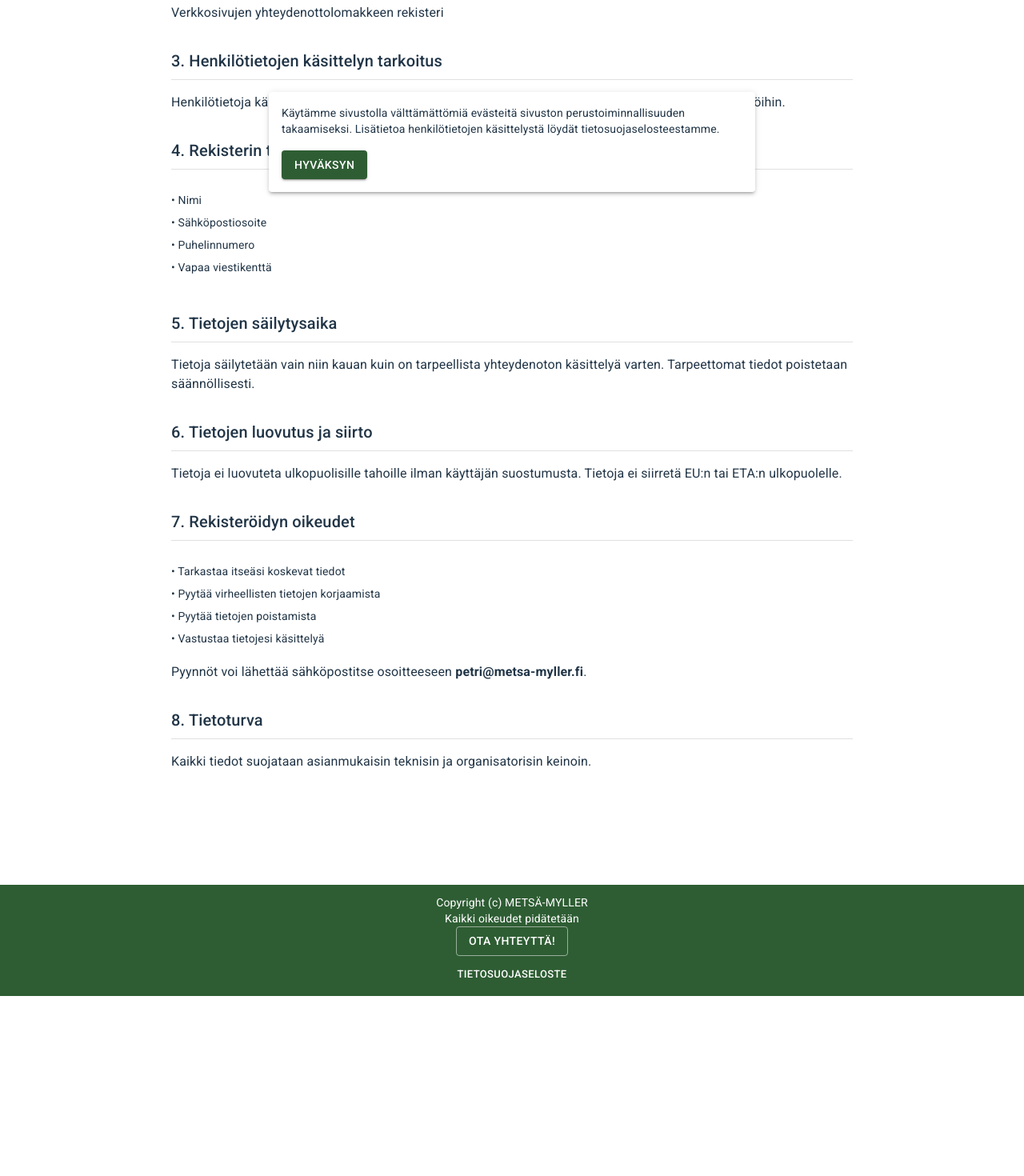
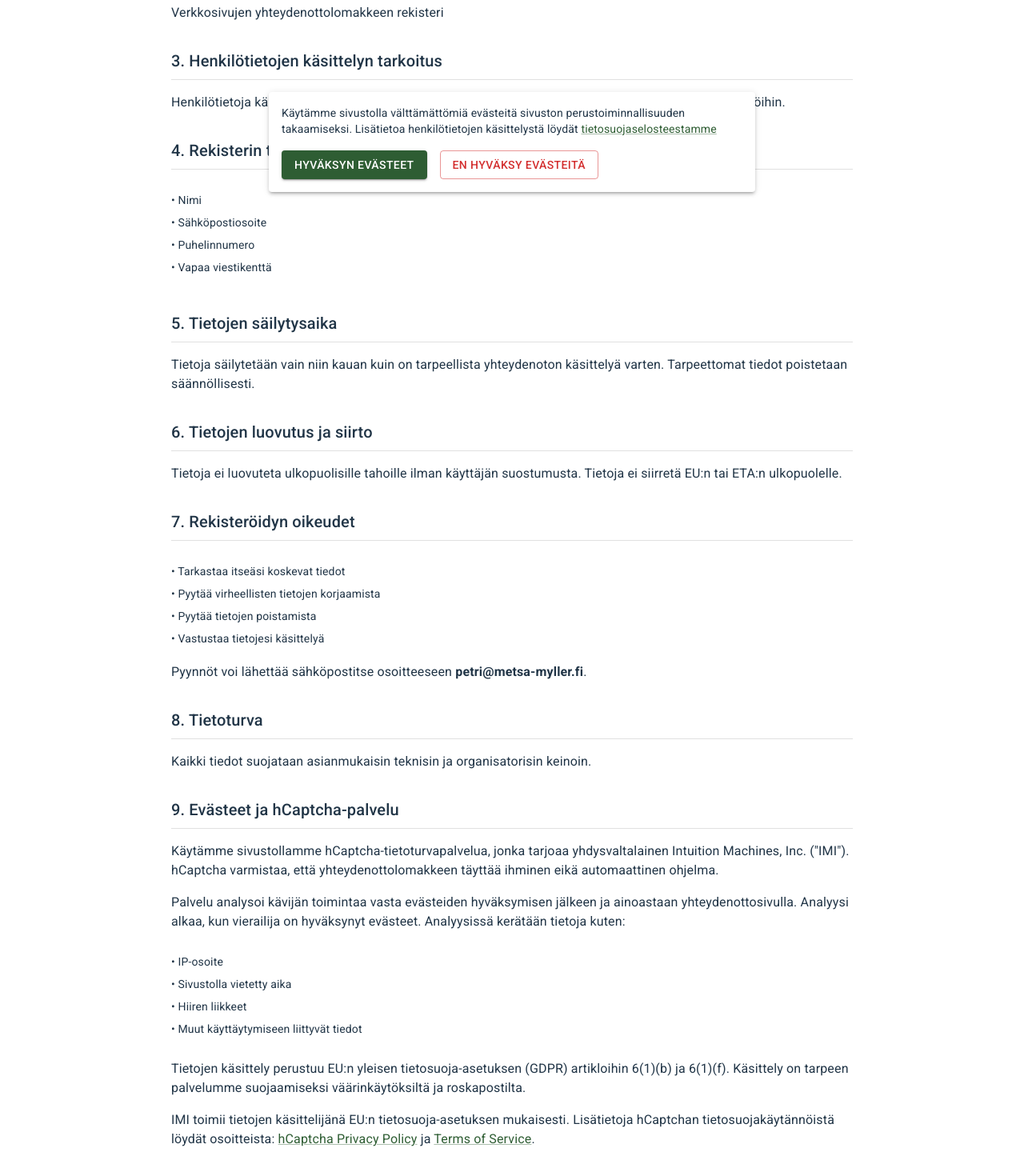
Before and after one commit to roopemyller/metsa-myller-websource, a React (Vite) app: page /tietosuoja in a window 1280 px wide. Shown: the part 520-1990 px from the top of the page at 80% size. Before the commit the page ends 1765 px from the top, so only its background shows below. Built offline with nearby package versions, Linux system fonts and the light colour scheme.

Commit message:
udpate: privacy policy and cookies consent done better

```diff
--- a/src/App.tsx
+++ b/src/App.tsx
@@ -6,6 +6,7 @@ import Services from './components/Services'
 import ScrollToTop from './components/ScrollToTop'
 import CookieConsent from './components/CookieConsent'
 import PrivacyPolicy from './components/PrivacyPolicy'
+import { CookieConsentProvider } from './components/contexts/CookieConsentContext'
 
 import './App.css'
 import Contact from './components/Contact'
@@ -14,6 +15,7 @@ import { Box, Container } from '@mui/material'
 
 const App : React.FC = () => {
   return (
+    <CookieConsentProvider>
     <BrowserRouter>
       <ScrollToTop />
       <Box
@@ -51,6 +53,7 @@ const App : React.FC = () => {
         <CookieConsent />
       </Box>
     </BrowserRouter>
+    </CookieConsentProvider>
   )
 }
 
--- a/src/components/Contact.tsx
+++ b/src/components/Contact.tsx
@@ -4,12 +4,18 @@ import HCaptcha from '@hcaptcha/react-hcaptcha'
 import { getImagePath } from "./ImagePath"
 import LocalPhoneIcon from '@mui/icons-material/LocalPhone';
 
+import { useCookieConsent } from "./contexts/CookieConsentContext";
+
 const Contact : React.FC = () => {
 
     const [formData, setFormData] = useState({ name: "", email: "", number: "", message: "" })
     const [status, setStatus] = useState<string | null>(null)
     const [token, setToken] = useState<string | null>(null)
+
     const captchaRef = useRef<HCaptcha>(null)
+
+    const { cookiesAccepted, handleAcceptCookies } = useCookieConsent()
+    // const cookieConsent = localStorage.getItem('cookieConsent')
 
     useEffect(() => {
         let timeoutId: NodeJS.Timeout
@@ -20,7 +26,6 @@ const Contact : React.FC = () => {
             }, 5000)
         }
 
-        // Cleanup function to clear timeout if component unmounts or status changes
         return () => {
             if (timeoutId) {
                 clearTimeout(timeoutId);
@@ -148,6 +153,7 @@ const Contact : React.FC = () => {
             >
                 {/* Left Side: Contact Form */}
                 <Box sx={{ flex: 1, mb: 4 }}>
+                    {cookiesAccepted ? (
                         <Box component="form" onSubmit={handleSubmit} sx={{ display: "flex", flexDirection: "column", gap: 1.5}}>
                             <TextField name="name" value={formData.name} label="Koko nimi" variant="outlined" fullWidth required onChange={handleChange} />
                             <TextField name="email" value={formData.email} label="Sähköposti" type="email" variant="outlined" fullWidth required onChange={handleChange} />
@@ -165,6 +171,21 @@ const Contact : React.FC = () => {
                             </Button>
                             {status && <Typography color="primary">{status}</Typography>}
                         </Box>
+                    ) : (
+                        <Box sx={{ display: 'flex', flexDirection: 'column', gap: 2 }}>
+                            <Typography variant="body2" color="error">
+                                Yhteydenottolomakkeen käyttö vaatii evästeiden hyväksymisen roskapostin estämiseksi.
+                            </Typography>
+                            <Button
+                                variant="outlined"
+                                color="primary"
+                                onClick={handleAcceptCookies}
+                                sx={{ alignSelf: 'flex-start' }}
+                            >
+                                Hyväksy evästeet
+                            </Button>
+                        </Box>
+                    )}
                 </Box>
                 {/* Divider */}
                 <Divider
--- a/src/components/CookieConsent.tsx
+++ b/src/components/CookieConsent.tsx
@@ -1,8 +1,11 @@
-import { Box, Button, Snackbar, Typography } from '@mui/material'
+import { Box, Button, Snackbar, Typography, Link } from '@mui/material'
 import { useState, useEffect } from 'react'
+import { Link as RouterLink } from 'react-router-dom'
+import { useCookieConsent } from './contexts/CookieConsentContext'
 
 const CookieConsent = () => {
     const [open, setOpen] = useState(false)
+    const { handleAcceptCookies, handleRejectCookies } = useCookieConsent()
 
     useEffect(() => {
         const consent = localStorage.getItem('cookieConsent')
@@ -11,8 +14,13 @@ const CookieConsent = () => {
         }
     }, [])
 
-  const handleAccept = () => {
-    localStorage.setItem('cookieConsent', 'accepted')
+    const onAccept = () => {
+        handleAcceptCookies()
+        setOpen(false)
+    }
+
+    const onReject = () => {
+        handleRejectCookies()
         setOpen(false)
     }
 
@@ -31,11 +39,18 @@ const CookieConsent = () => {
       }}>
         <Typography variant="body2" paragraph>
           Käytämme sivustolla välttämättömiä evästeitä sivuston perustoiminnallisuuden takaamiseksi.
-          Lisätietoa henkilötietojen käsittelystä löydät tietosuojaselosteestamme.
+          Lisätietoa henkilötietojen käsittelystä löydät {' '}
+          <Link component={RouterLink} to="/tietosuoja">tietosuojaselosteestamme</Link>
         </Typography>
-        <Button variant="contained" color="primary" onClick={handleAccept}>
-          Hyväksyn
+        <Box sx={{ display: 'flex', gap: 2 }}>
+          <Button variant="contained" color="primary" onClick={onAccept}>
+            Hyväksyn evästeet
           </Button>
+          <Button variant="outlined" color="error" onClick={onReject}>
+            En hyväksy evästeitä
+          </Button>
+        </Box>
+
       </Box>
     </Snackbar>
   )
--- a/src/components/PrivacyPolicy.tsx
+++ b/src/components/PrivacyPolicy.tsx
@@ -1,4 +1,4 @@
-import { Box, Typography, Container, Divider, List, ListItem, ListItemText } from '@mui/material'
+import { Box, Typography, Container, Divider, List, ListItem, ListItemText, Link } from '@mui/material'
 
 const PrivacyPolicy = () => {
   return (
@@ -80,6 +80,48 @@ const PrivacyPolicy = () => {
           Kaikki tiedot suojataan asianmukaisin teknisin ja organisatorisin keinoin.
         </Typography>
       </Section>
+
+      <Section title="9. Evästeet ja hCaptcha-palvelu">
+        <Typography paragraph>
+          Käytämme sivustollamme hCaptcha-tietoturvapalvelua, jonka tarjoaa yhdysvaltalainen Intuition Machines, Inc. ("IMI").
+          hCaptcha varmistaa, että yhteydenottolomakkeen täyttää ihminen eikä automaattinen ohjelma.
+        </Typography>
+
+        <Typography paragraph>
+          Palvelu analysoi kävijän toimintaa vasta evästeiden hyväksymisen jälkeen ja ainoastaan
+          yhteydenottosivulla. Analyysi alkaa, kun vierailija on hyväksynyt evästeet. Analyysissä kerätään tietoja kuten:
+        </Typography>
+
+        <List dense>
+          {[
+            "IP-osoite",
+            "Sivustolla vietetty aika",
+            "Hiiren liikkeet",
+            "Muut käyttäytymiseen liittyvät tiedot"
+          ].map((item) => (
+            <ListItem key={item} disablePadding>
+              <ListItemText primary={`• ${item}`} />
+            </ListItem>
+          ))}
+        </List>
+
+        <Typography paragraph sx={{ mt: 2 }}>
+          Tietojen käsittely perustuu EU:n yleisen tietosuoja-asetuksen (GDPR) artikloihin 6(1)(b) ja 6(1)(f).
+          Käsittely on tarpeen palvelumme suojaamiseksi väärinkäytöksiltä ja roskapostilta.
+        </Typography>
+
+        <Typography>
+          IMI toimii tietojen käsittelijänä EU:n tietosuoja-asetuksen mukaisesti.
+          Lisätietoja hCaptchan tietosuojakäytännöistä löydät osoitteista:{' '}
+          <Link href="https://www.hcaptcha.com/privacy" target="_blank" rel="noopener noreferrer">
+            hCaptcha Privacy Policy
+          </Link>{' '}
+          ja{' '}
+          <Link href="https://www.hcaptcha.com/terms" target="_blank" rel="noopener noreferrer">
+            Terms of Service
+          </Link>.
+        </Typography>
+      </Section>
     </Container>
   );
 };
--- /dev/null
+++ b/src/components/contexts/CookieConsentContext.tsx
@@ -0,0 +1,45 @@
+/* eslint-disable react-refresh/only-export-components */
+import React, { createContext, useContext, useState } from 'react'
+
+interface CookieConsentContextType {
+    cookiesAccepted: boolean
+    handleAcceptCookies: () => void
+    handleRejectCookies: () => void
+}
+
+const CookieConsentContext = createContext<CookieConsentContextType | undefined>(undefined)
+
+export const CookieConsentProvider: React.FC<{ children: React.ReactNode }> = ({ children }) => {
+    const [cookiesAccepted, setCookiesAccepted] = useState<boolean>(() => {
+        const consent = localStorage.getItem('cookieConsent')
+        return consent === 'accepted'
+    })
+
+    const handleAcceptCookies = () => {
+        localStorage.setItem('cookieConsent', 'accepted')
+        setCookiesAccepted(true)
+    }
+
+    const handleRejectCookies = () => {
+        localStorage.setItem('cookieConsent', 'rejected')
+        setCookiesAccepted(false)
+    }
+
+    return (
+        <CookieConsentContext.Provider value={{
+            cookiesAccepted,
+            handleAcceptCookies,
+            handleRejectCookies
+        }}>
+            {children}
+        </CookieConsentContext.Provider>
+    )
+}
+
+export const useCookieConsent = () => {
+    const context = useContext(CookieConsentContext)
+    if (context === undefined) {
+        throw new Error('useCookieConsent must be used within a CookieConsentProvider')
+    }
+    return context
+}
```
Lines whose indentation alone changed are shown as unchanged.
